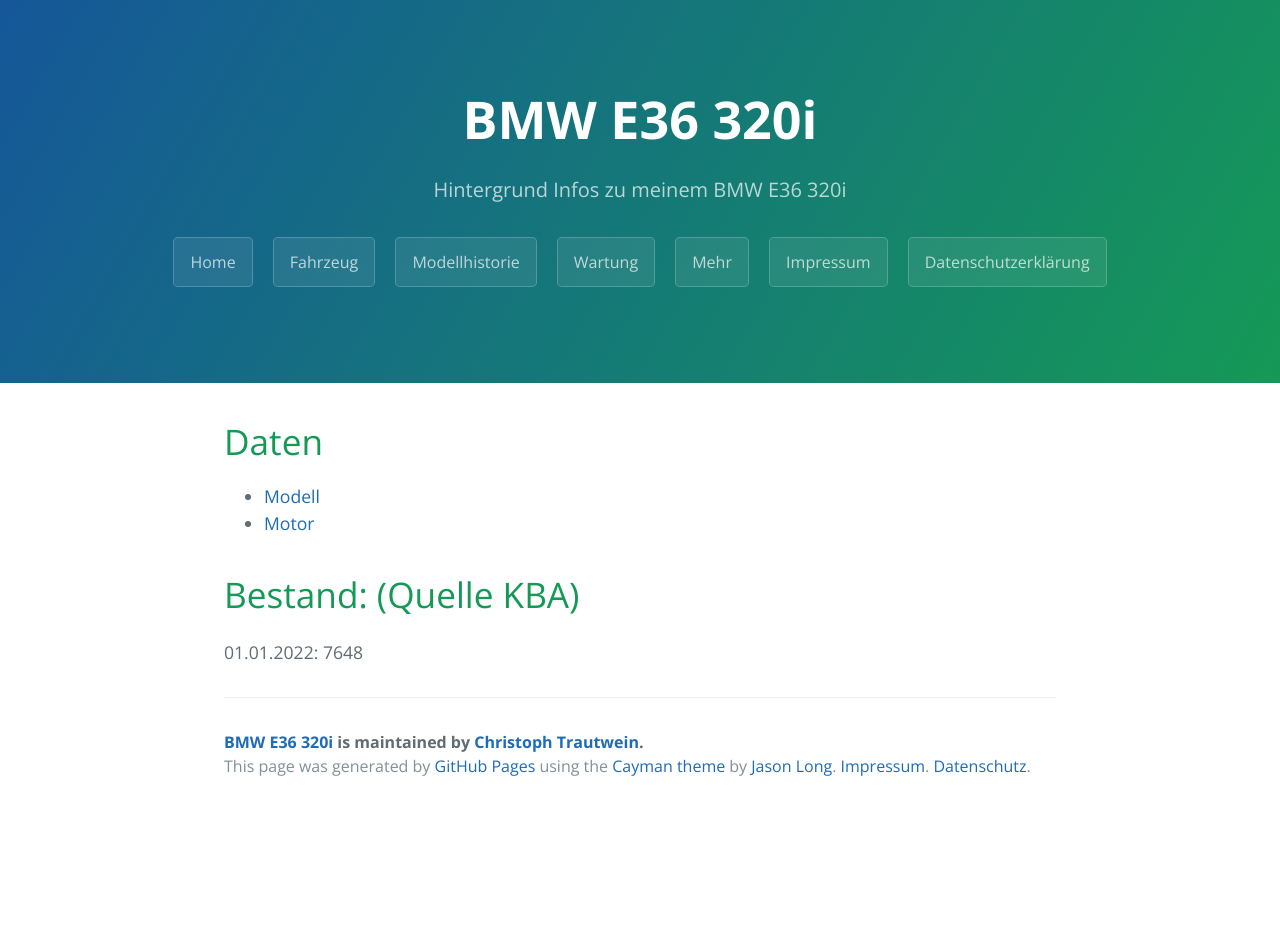
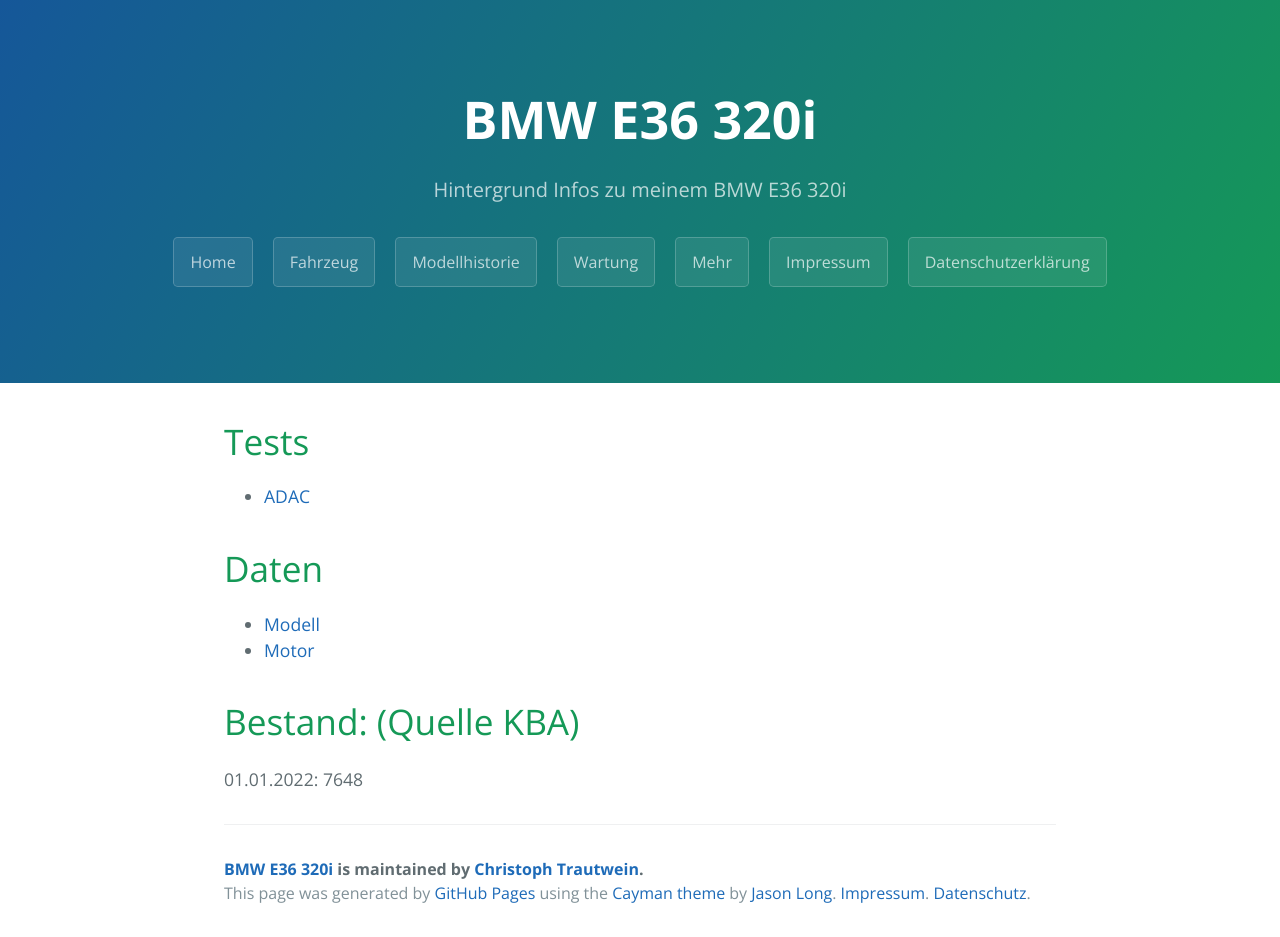
Before and after one commit to trautw/SCD-Quickstart, a Jekyll site: the page built from docs/_pages/02_class.md, in a window 1280 px wide. Built offline with Jekyll 4.4.1, drawn with Linux system fonts in a browser that asks for light colours; before the commit the page ends 900 px from its top, so only the background shows below that.

Commit message:
Update 02_class.md

```diff
--- a/docs/_pages/02_class.md
+++ b/docs/_pages/02_class.md
@@ -3,6 +3,9 @@ layout: default
 title: Modellhistorie
 permalink: /class/
 ---
+
+# Tests
+* [ADAC](https://www.adac.de/rund-ums-fahrzeug/autokatalog/marken-modelle/bmw/3er-reihe/e36/987385/#allgemeine-daten)
 
 # Daten
 * [Modell](https://de.wikipedia.org/wiki/BMW_E36)
```
